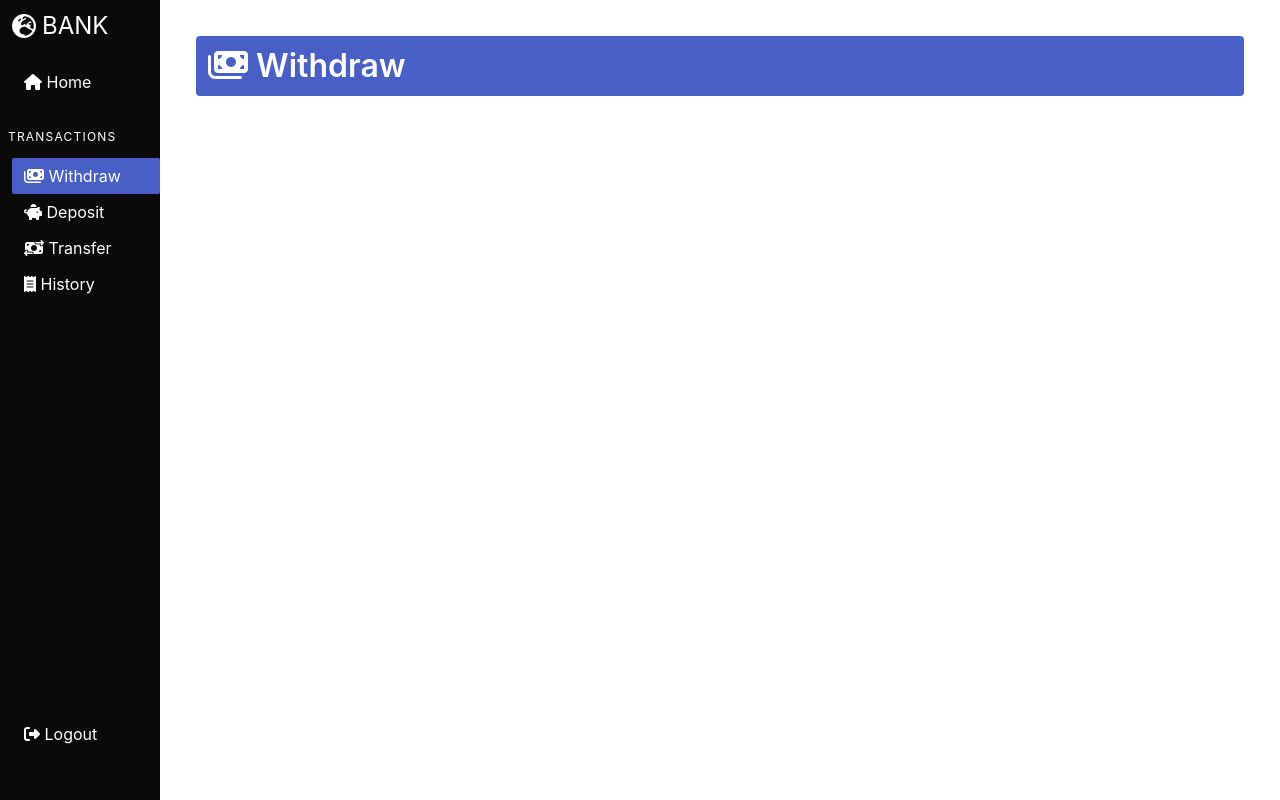
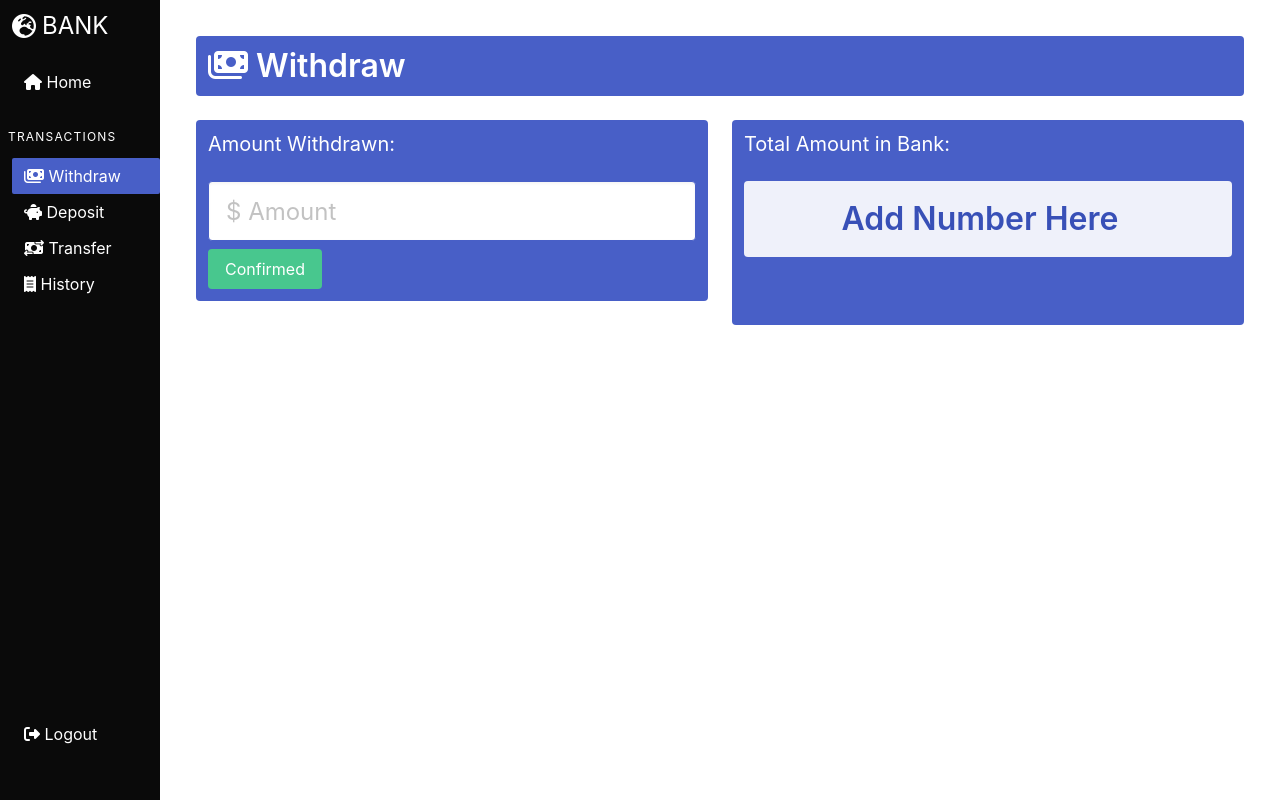
Before and after one commit to vincent-larisma/Banking-App, a React (Create React App) app in the folder banking-app/: page /User in a window 1280 px wide. Both pictures are taken after a click on the link "Withdraw". Built offline with nearby package versions, Linux system fonts and the light colour scheme.

Commit message:
Draft Design Pages

```diff
--- a/banking-app/src/Components/DepositPage.jsx
+++ b/banking-app/src/Components/DepositPage.jsx
@@ -12,6 +12,20 @@ export default function () {
                   <i class='fa-solid fa-piggy-bank'></i> Deposit
                 </h1>
               </div>
+              <div className='column notification is-link '>
+                <h1 className='subtitle'>Amount Deposit: </h1>
+                <div className='container'>
+                  <input class='input is-link  is-large mb-2' type='number' placeholder='$ Amount' />
+                  <button class='button is-success has-text-centered'>Confirmed</button>
+                </div>
+              </div>
+              <div className='column is-0 '></div>
+              <div className='column notification is-link'>
+                <h1 className='subtitle'>Total Amount in Bank: </h1>
+                <div className='container notification is-link is-light'>
+                  <h1 className='title has-text-centered'>Add Number Here</h1>
+                </div>
+              </div>
             </div>
           </div>
         </section>
--- a/banking-app/src/Components/TransferPage.jsx
+++ b/banking-app/src/Components/TransferPage.jsx
@@ -12,6 +12,20 @@ export default function TransferPage() {
                   <i class='fa-solid fa-money-bill-transfer'></i> Transfer
                 </h1>
               </div>
+              <div className='column notification is-link '>
+                <h1 className='subtitle'>Amount Withdrawn: </h1>
+                <div className='container'>
+                  <input class='input is-link  is-large mb-2' type='number' placeholder='$ Amount' />
+                  <button class='button is-success has-text-centered'>Confirmed</button>
+                </div>
+              </div>
+              <div className='column is-0 '></div>
+              <div className='column notification is-link'>
+                <h1 className='subtitle'>Total Amount in Bank: </h1>
+                <div className='container notification is-link is-light'>
+                  <h1 className='title has-text-centered'>Add Number Here</h1>
+                </div>
+              </div>
             </div>
           </div>
         </section>
--- a/banking-app/src/Components/WithdrawPage.jsx
+++ b/banking-app/src/Components/WithdrawPage.jsx
@@ -5,12 +5,24 @@ export default function WithdrawPage() {
     <>
       <div className='sidebar-margin '>
         <section className='section notifiication'>
-          <div className='container '>
-            <div class='columns is-multiline '>
-              <div class='column notification is-link is-full '>
-                <h1 className='title'>
-                  <i class='fa-solid fa-money-bills'></i> Withdraw
-                </h1>
+          <div class='columns is-multiline '>
+            <div class='column notification is-link is-full '>
+              <h1 className='title'>
+                <i class='fa-solid fa-money-bills'></i> Withdraw
+              </h1>
+            </div>
+            <div className='column notification is-link '>
+              <h1 className='subtitle'>Amount Withdrawn: </h1>
+              <div className='container'>
+                <input class='input is-link  is-large mb-2' type='number' placeholder='$ Amount' />
+                <button class='button is-success has-text-centered'>Confirmed</button>
+              </div>
+            </div>
+            <div className='column is-0 '></div>
+            <div className='column notification is-link'>
+              <h1 className='subtitle'>Total Amount in Bank: </h1>
+              <div className='container notification is-link is-light'>
+                <h1 className='title has-text-centered'>Add Number Here</h1>
               </div>
             </div>
           </div>
```
